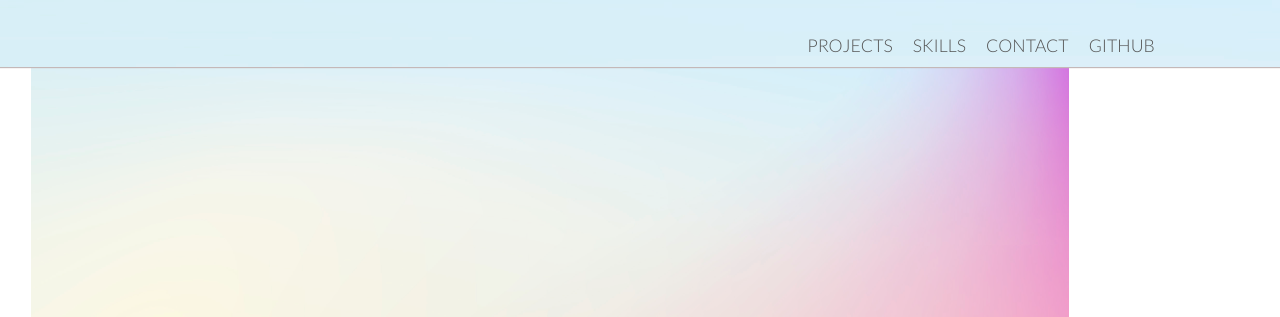
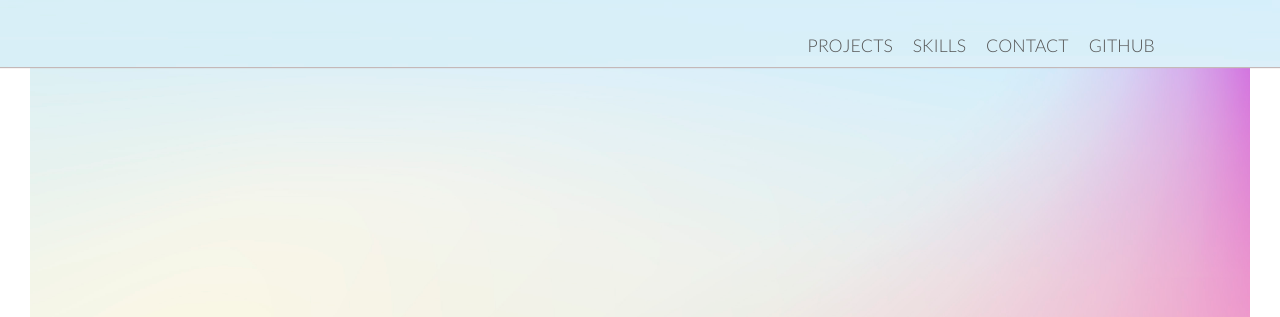
Before and after one commit to greentea-latte/lila-website, a website: page index.html in a window 1280 px wide. Shown: the top 317 px of the page. Drawn offline with nearby package versions, Linux system fonts and the light colour scheme.

Commit message:
removed image tag head

```diff
--- a/index.html
+++ b/index.html
@@ -6,7 +6,6 @@
 
         <link rel="stylesheet" href="//use.fontawesome.com/releases/v5.0.7/css/all.css">
         <link href="https://fonts.googleapis.com/css?family=Lato:100,300,400,700,900" rel="stylesheet">
-        <img title="website-image" src="../img/lila-website.jpeg" alt="website image" />
 
         <link rel="stylesheet" href="css/style.css">
 
```
